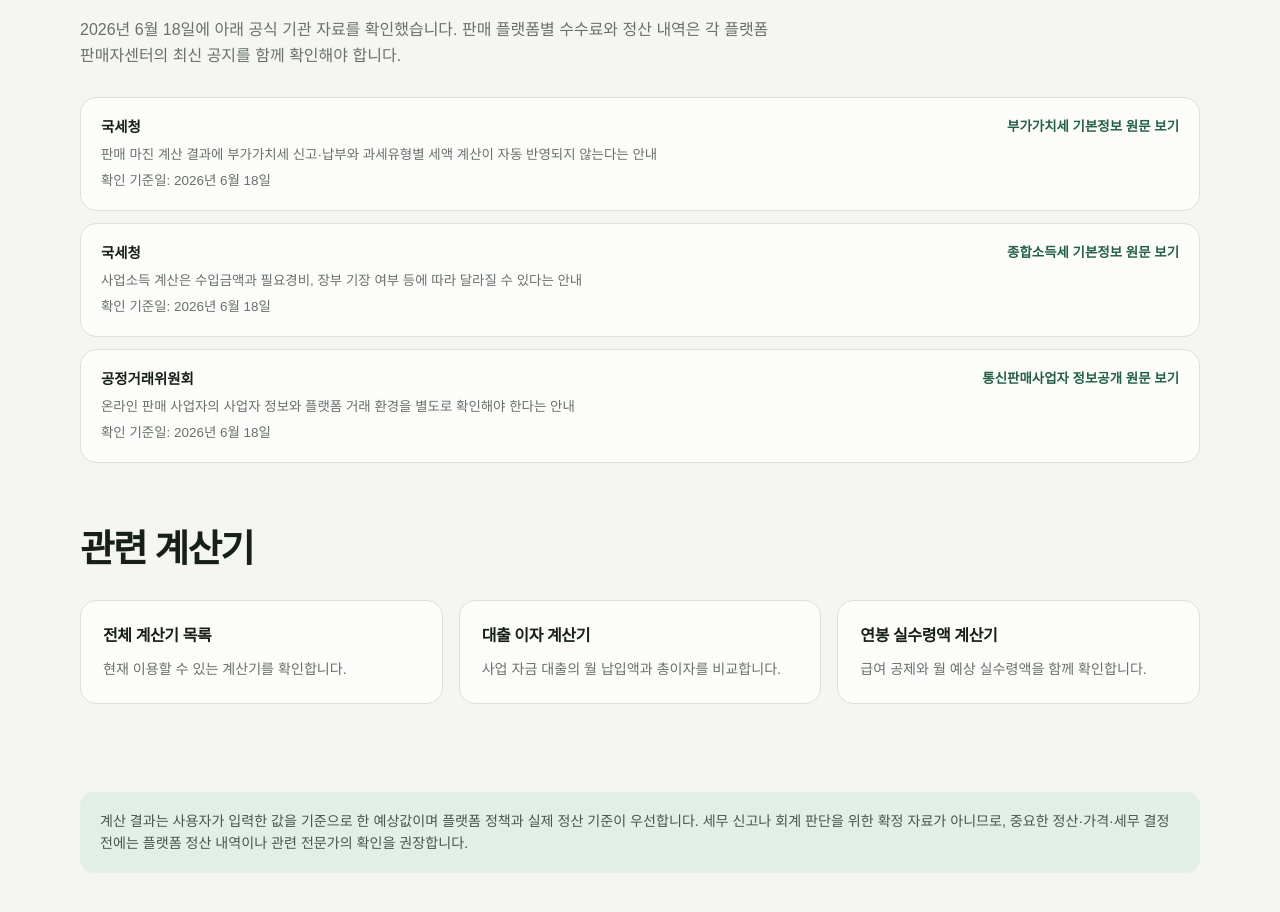
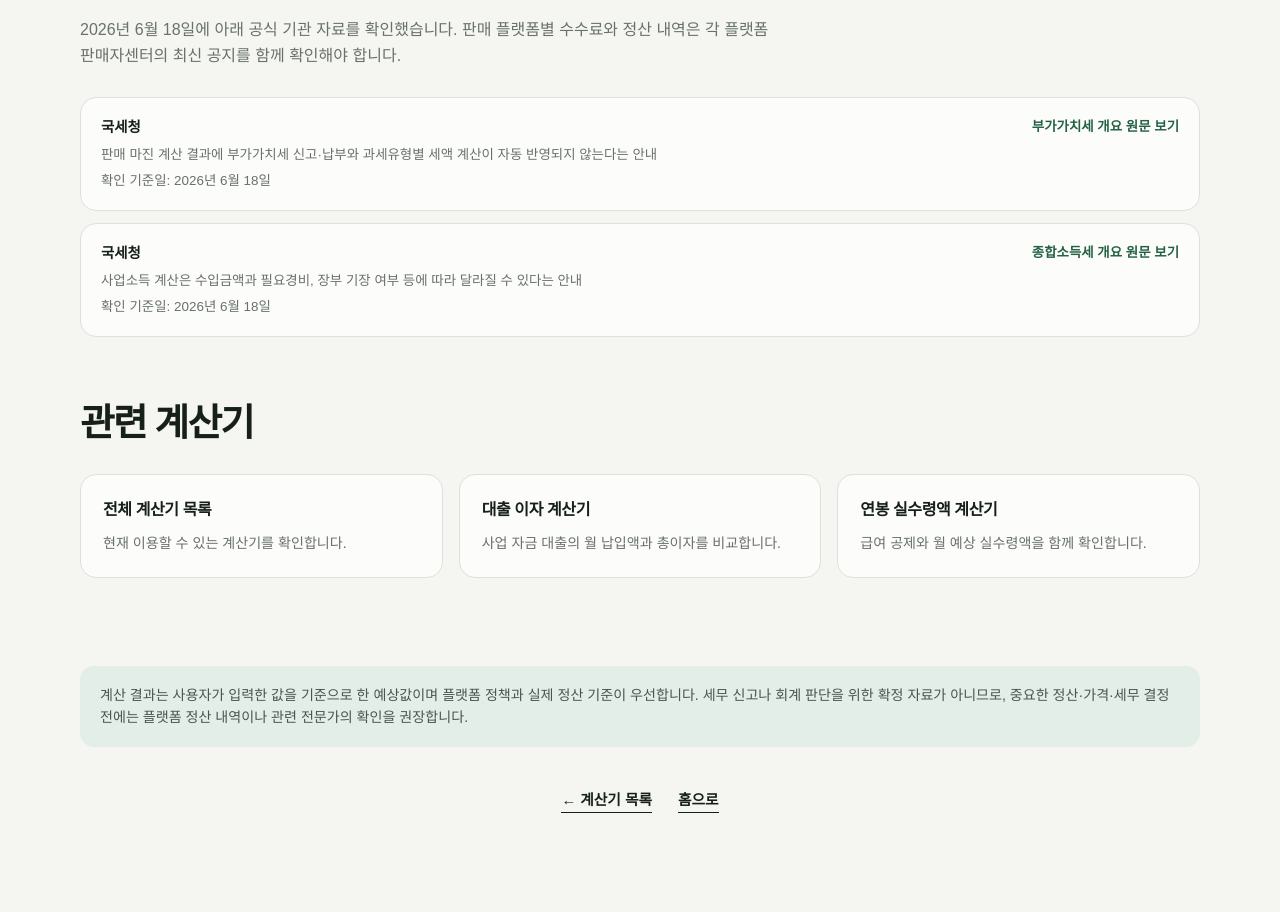
Before and after one commit to JulGi-Park/integrated-calculator, a Next.js app: page /calculators/seller-margin in a window 1280 px wide. Shown: the part 4884-5796 px from the top of the page. Built offline with nearby package versions, Linux system fonts and the light colour scheme.

Commit message:
fix: correct seller margin content sources

```diff
--- a/components/calculators/sellerMarginContentData.ts
+++ b/components/calculators/sellerMarginContentData.ts
@@ -155,7 +155,7 @@ export const sellerMarginFaqs: SellerMarginFaq[] = [
 export const sellerMarginSources: SellerMarginSource[] = [
   {
     organization: "국세청",
-    title: "부가가치세 기본정보",
+    title: "부가가치세 개요",
     criterion:
       "판매 마진 계산 결과에 부가가치세 신고·납부와 과세유형별 세액 계산이 자동 반영되지 않는다는 안내",
     checkedAt: sellerMarginPolicyCheckedAt,
@@ -163,19 +163,11 @@ export const sellerMarginSources: SellerMarginSource[] = [
   },
   {
     organization: "국세청",
-    title: "종합소득세 기본정보",
+    title: "종합소득세 개요",
     criterion:
       "사업소득 계산은 수입금액과 필요경비, 장부 기장 여부 등에 따라 달라질 수 있다는 안내",
     checkedAt: sellerMarginPolicyCheckedAt,
     href: "https://www.nts.go.kr/nts/cm/cntnts/cntntsView.do?cntntsId=7664&mi=2224",
-  },
-  {
-    organization: "공정거래위원회",
-    title: "통신판매사업자 정보공개",
-    criterion:
-      "온라인 판매 사업자의 사업자 정보와 플랫폼 거래 환경을 별도로 확인해야 한다는 안내",
-    checkedAt: sellerMarginPolicyCheckedAt,
-    href: "https://www.ftc.go.kr/www/selectBizCommList.do?key=254",
   },
 ];
 
```
Also changed, not shown: 2 other files (tests, documents, lock files or other folders).
